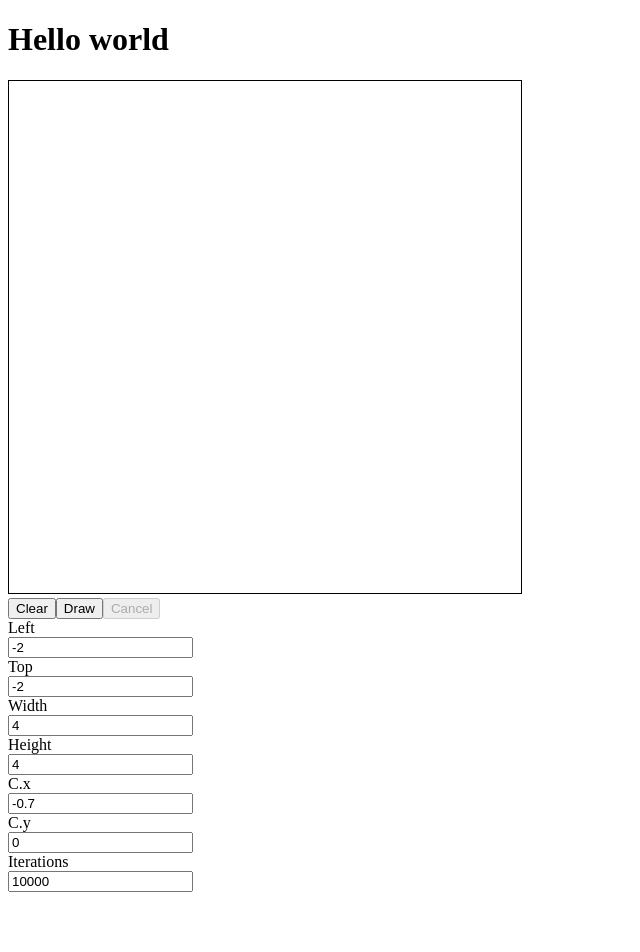
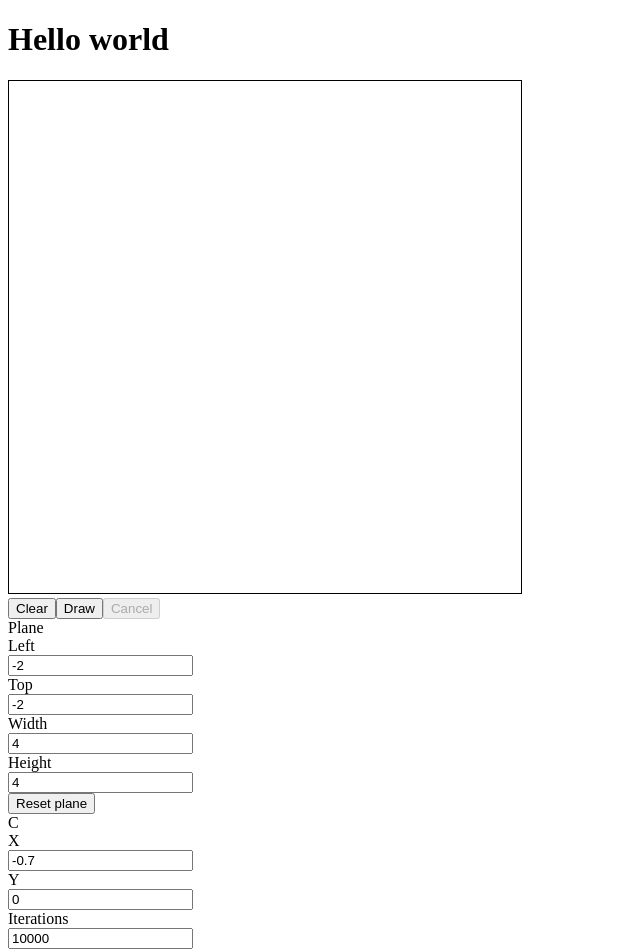
Before and after one commit to ThePlouf/julia, a React (Create React App) app: page / in a window 1280 px wide. Shown: the top 952 px of the page, without its empty margins (0-640 px from the left). Before the commit the page ends 900 px from the top, so only its background shows below. Built offline with nearby package versions, Linux system fonts and the light colour scheme.

Commit message:
refactor to prepare for overlay selection

```diff
--- a/src/components/Actions.jsx
+++ b/src/components/Actions.jsx
@@ -2,9 +2,8 @@ import React from 'react';
 
 export default function Actions({onClear,onDraw,onCancel,drawing}) {
     return <div>
-        <button onClick={onClear} disabled={drawing}>Clear</button>
-        <button onClick={onDraw} disabled={drawing}>Draw</button>
-        <button onClick={onCancel} disabled={!drawing}>Cancel</button>
+        <button onClick={onClear} disabled={drawing} type="button">Clear</button>
+        <button onClick={onDraw} disabled={drawing} default={true}>Draw</button>
+        <button onClick={onCancel} disabled={!drawing} type="button">Cancel</button>
     </div>
-
 }
--- a/src/components/Field.jsx
+++ /dev/null
@@ -1,8 +0,0 @@
-import React from 'react';
-
-export default function Field({keyName,label=keyName,onChange=()=>{},value="",disabled=false}) {
-    return <div>
-        <div>{label}</div>
-        <input value={value} required={true} onChange={event=>onChange(keyName,event.target.value)} disabled={disabled} ></input>
-    </div>
-}
--- a/src/components/MouseOverlay.jsx
+++ b/src/components/MouseOverlay.jsx
@@ -1,6 +1,6 @@
 import React, {useState} from 'react';
 
-export default function MouseOverlay({width,height,drawing}) {
+export default function MouseOverlay({width,height,drawing,drawnPlane,selectedPlane,onSelectedPlaneChanged,onReset,onDraw}) {
     const [position,setPosition] = useState({x:0,y:0});
     const [mouseOver,setMouseOver] = useState(false);
 
--- a/src/components/Parameters.jsx
+++ b/src/components/Parameters.jsx
@@ -1,18 +1,62 @@
-import React from 'react';
-import Field from './Field';
+import React, {useRef} from 'react';
 
-export default function Parameters(props) {
-    const field=(label, keyName) => {
-        return <Field label={label} keyName={keyName} value={props[keyName]} onChange={props.onParameterChanged} disabled={props.drawing} />;
-    }
+function Plane({plane,disabled,onChange}) {
+    const leftInput = useRef();
+    const topInput = useRef();
+    const widthInput = useRef();
+    const heightInput = useRef();
+
+    const onFieldChange = () => {
+        onChange({
+            left:leftInput.current.value,
+            top:topInput.current.value,
+            width:widthInput.current.value,
+            height:heightInput.current.value
+        })
+    };
 
     return <div>
-        {field("Left", "planeLeft")}
-        {field("Top", "planeTop")}
-        {field("Width", "planeWidth")}
-        {field("Height", "planeHeight")}
-        {field("C.x", "cx")}
-        {field("C.y", "cy")}
-        {field("Iterations", "iterations")}
-    </div>;
+        <div>Left</div><input ref={leftInput} value={plane.left} onChange={onFieldChange} disabled={disabled} ></input>
+        <div>Top</div><input ref={topInput} value={plane.top} onChange={onFieldChange} disabled={disabled} ></input>
+        <div>Width</div><input ref={widthInput} value={plane.width} onChange={onFieldChange} disabled={disabled} ></input>
+        <div>Height</div><input ref={heightInput} value={plane.height} onChange={onFieldChange} disabled={disabled} ></input>
+    </div>
 }
+
+function Point({point,disabled,onChange}) {
+    const xInput = useRef();
+    const yInput = useRef();
+
+    const onFieldChange = () => {
+        onChange({
+            x:xInput.current.value,
+            y:yInput.current.value,
+        })
+    };
+
+    return <div>
+        <div>X</div><input ref={xInput} value={point.x} onChange={onFieldChange} disabled={disabled} ></input>
+        <div>Y</div><input ref={yInput} value={point.y} onChange={onFieldChange} disabled={disabled} ></input>
+    </div>
+}
+
+function Iterations({value,disabled,onChange}) {
+    return <div>
+        <div>Iterations</div><input value={value} onChange={e=>onChange(e.target.value)} disabled={disabled}></input>
+    </div>
+}
+
+export default function Parameters({drawing,onPlaneChanged,onCChanged,onIterationsChanged,onReset,plane,c,iterations}) {
+    return <div>
+        <div>
+            <div>Plane</div>
+            <Plane plane={plane} disabled={drawing} onChange={onPlaneChanged} />
+            <button onClick={onReset} type="button">Reset plane</button>
+        </div>
+        <div>
+            <div>C</div>
+            <Point point={c} disabled={drawing} onChange={onCChanged} />
+        </div>
+        <Iterations value={iterations} disabled={drawing} onChange={onIterationsChanged} />
+    </div>
+}
--- a/src/index.jsx
+++ b/src/index.jsx
@@ -10,40 +10,46 @@ class App extends React.Component {
         super(props);
 
         this.state = {
-            planeLeft:"-2",
-            planeTop:"-2",
-            planeWidth:"4",
-            planeHeight:"4",
-            cx:"-0.7",
-            cy:"0",
+            drawnPlane:{left:"-2",top:"-2",width:"4",height:"4"},
+            c:{x:"-0.7",y:"0"},
             iterations:"10000"
         };
+
+        this.state.selectedPlane = this.state.drawnPlane;
 
         this.onDraw = this.onDraw.bind(this);
         this.onClear = this.onClear.bind(this);
         this.onCancel = this.onCancel.bind(this);
         this.onComplete = this.onComplete.bind(this);
-        this.onParameterChanged = this.onParameterChanged.bind(this);
+        this.onSelectedPlaneChanged = this.onSelectedPlaneChanged.bind(this);
+        this.onReset = this.onReset.bind(this);
     }
 
     onComplete() {
-        this.setState({cancel:null});
+        this.setState({
+            cancel:null,
+            });
     }
 
     onDraw() {
+        console.log("draw");
         const params = {
-            planeLeft:parseFloat(this.state.planeLeft),
-            planeTop:parseFloat(this.state.planeTop),
-            planeWidth:parseFloat(this.state.planeWidth),
-            planeHeight:parseFloat(this.state.planeHeight),
-            cx:parseFloat(this.state.cx),
-            cy:parseFloat(this.state.cy),
+            planeLeft:parseFloat(this.state.selectedPlane.left),
+            planeTop:parseFloat(this.state.selectedPlane.top),
+            planeWidth:parseFloat(this.state.selectedPlane.width),
+            planeHeight:parseFloat(this.state.selectedPlane.height),
+            cx:parseFloat(this.state.c.x),
+            cy:parseFloat(this.state.c.y),
             iterations:parseInt(this.state.iterations)
         };
-        this.setState({cancel:Fractal.draw(document.getElementById("canvas"),params,this.onComplete)});
+        this.setState({
+            cancel:Fractal.draw(document.getElementById("canvas"),params,this.onComplete),
+            drawPlane:this.state.selectedPlane
+        });
     }
 
     onClear() {
+        console.log("clear");
         Fractal.clear(document.getElementById("canvas"));
     }
 
@@ -54,8 +60,16 @@ class App extends React.Component {
         }
     }
 
-    onParameterChanged(key,value) {
-        this.setState({[key]:value});
+    onReset() {
+        this.setState({
+            selectedPlane:this.state.drawnPlane
+        });
+    }
+
+    onSelectedPlaneChanged(plane) {
+        this.setState({
+            selectedPlane:plane
+        });
     }
 
     render() {
@@ -64,19 +78,34 @@ class App extends React.Component {
 
         return <div style={{position:"relative"}}>
             <canvas id="canvas" width={width} height={height} style={{border:'1px solid'}}></canvas>
-            <MouseOverlay width={width} height={height} drawing={this.state.cancel!=null} />
-            <Actions drawing={this.state.cancel!=null} onDraw={this.onDraw} onClear={this.onClear} onCancel={this.onCancel} />
+            <MouseOverlay
+                width={width}
+                height={height}
+                drawing={this.state.cancel!=null}
+                drawnPlane={this.state.drawnPlane}
+                selectedPlane={this.state.selectedPlane}
+                onSelectedPlaneChanged={this.onSelectedPlaneChanged}
+                onReset={this.onReset}
+                onDraw={this.onDraw}
+            />
+            <form onSubmit={e=>{this.onDraw();e.preventDefault();}}>
+            <Actions
+                drawing={this.state.cancel!=null}
+                onDraw={this.onDraw}
+                onClear={this.onClear}
+                onCancel={this.onCancel}
+            />
             <Parameters
                 drawing={this.state.cancel!=null}
-                onParameterChanged={this.onParameterChanged}
-                planeLeft={this.state.planeLeft}
-                planeTop={this.state.planeTop}
-                planeWidth={this.state.planeWidth}
-                planeHeight={this.state.planeHeight}
-                cx={this.state.cx}
-                cy={this.state.cy}
+                onPlaneChanged={this.onSelectedPlaneChanged}
+                onCChanged={newC=>this.setState({c:newC})}
+                onIterationsChanged={newI=>this.setState({iterations:newI})}
+                plane={this.state.selectedPlane}
+                c={this.state.c}
                 iterations={this.state.iterations}
+                onReset={this.onReset}
             />
+            </form>
         </div>
     }
 }
```
